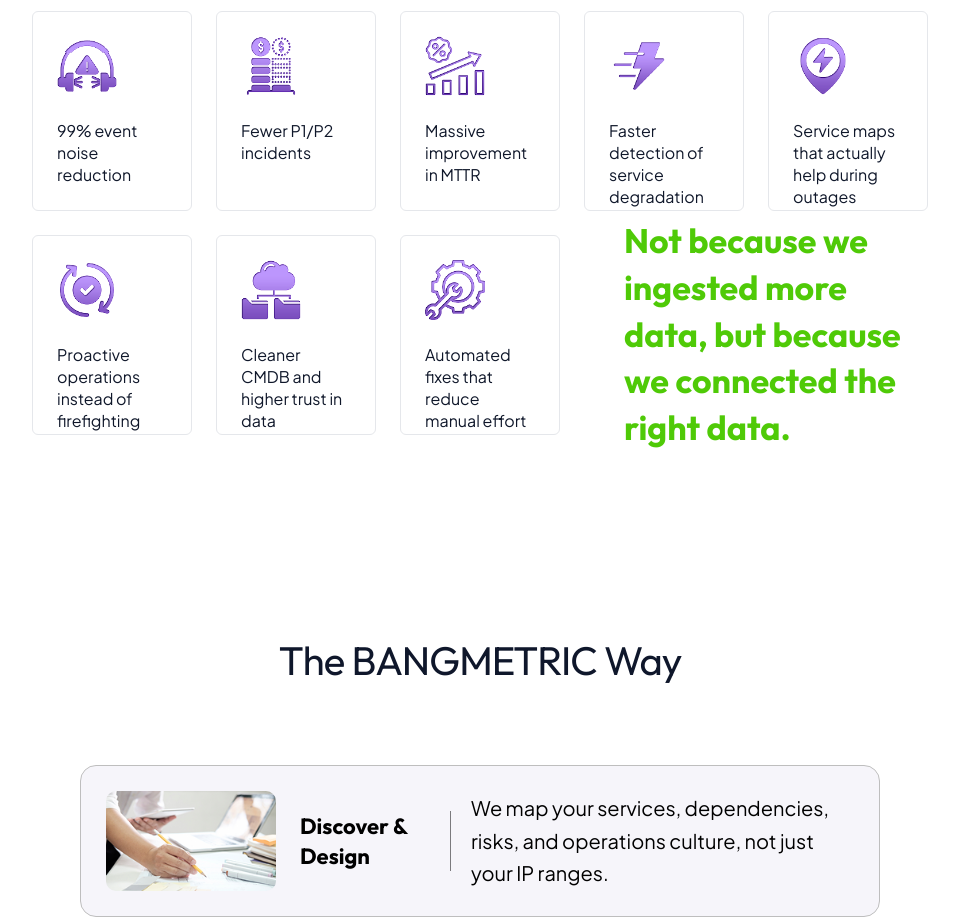
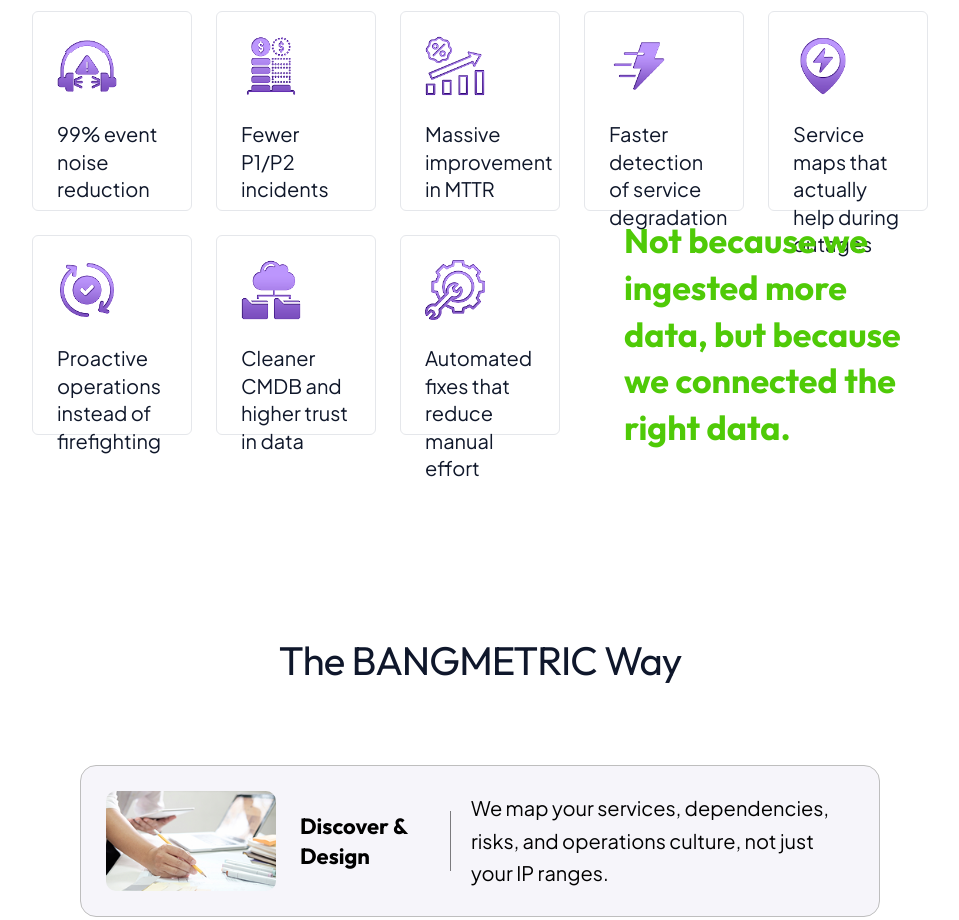
Before and after one commit to Sunit121/bangmetric-landing, a Next.js app: page /it-operations-management in a window 1280 px wide. Shown: the part 4560-5480 px from the top of the page, without its empty margins (160-1119 px from the left). Built offline with nearby package versions, Linux system fonts and the light colour scheme.

Commit message:
result section box height issue fixed

```diff
--- a/src/app/globals.css
+++ b/src/app/globals.css
@@ -329,9 +329,9 @@
   animation: heroTextReveal 1.2s cubic-bezier(0.16, 1, 0.3, 1) 0.15s forwards;
 }
 
-.results-metric-text {
-  font-size: 16px!important;
-}
+/* .results-metric-text {
+  font-size: 18px!important;
+} */
 
 .bangmetric-way-desc {
   font-size: 14px !important;
--- a/src/components/Results.tsx
+++ b/src/components/Results.tsx
@@ -98,7 +98,7 @@
                 />
               </div>
 
-              <MotionReveal as="p" className={`results-metric-text ${metricTextClassName} group-hover:text-white leading-snug text-[12px] sm:text-[13px] md:text-[14px] lg:text-[15px] xl:text-[16px]`}>
+              <MotionReveal as="p" className={`results-metric-text ${metricTextClassName} group-hover:text-white leading-snug text-[14px] md:text-[16px] lg:text-[18px]`}>
                 {item.title}
               </MotionReveal>
             </div>
```
